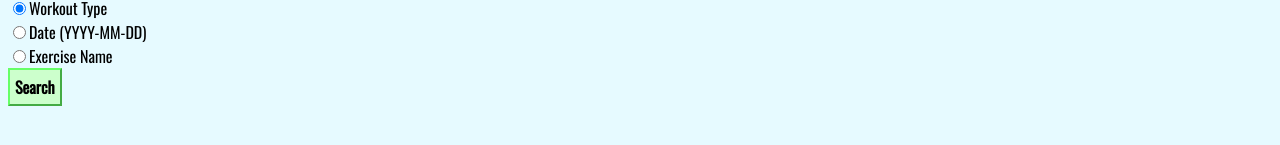
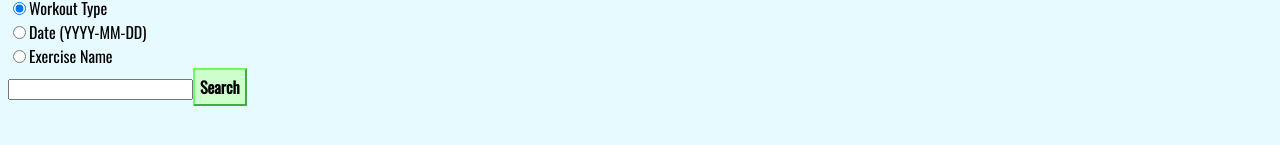
Before and after one commit to erpuid/Tarkvaratehnika1, a Vue app in the folder web/: page /history in a window 1280 px wide. Both pictures are taken after a click on the radio button 19 px from the left and 257 px from the top of the page. Shown: the part 249-394 px from the top of the page. Built offline with nearby package versions, Linux system fonts and the light colour scheme; no server answers.

Commit message:
Otsingu parandus

```diff
--- a/web/src/views/WorkoutHistory.vue
+++ b/web/src/views/WorkoutHistory.vue
@@ -24,8 +24,8 @@
             <br>
             <input type="radio" name="searchType" value="exerciseName" v-model="searchType"/>Exercise Name
             <br>
-            <input v-if="this.searchType === 'date'" type="date" name="searchField" v-model="searchField"/>
-            <input v-else-if="this.searchType === 'workoutType'" type="text" name="searchField" v-model="searchField"/>
+            <input v-if="this.searchType === 'type'" type="text" name="searchField" v-model="searchField"/>
+            <input v-else-if="this.searchType === 'date'" type="date" name="searchField" v-model="searchField"/>
             <input v-else-if="this.searchType === 'exerciseName'" type="text" name="searchField" v-model="searchField"/>
             <input type="submit" class="submit" name="search" value="Search"/>
         </form>
```
